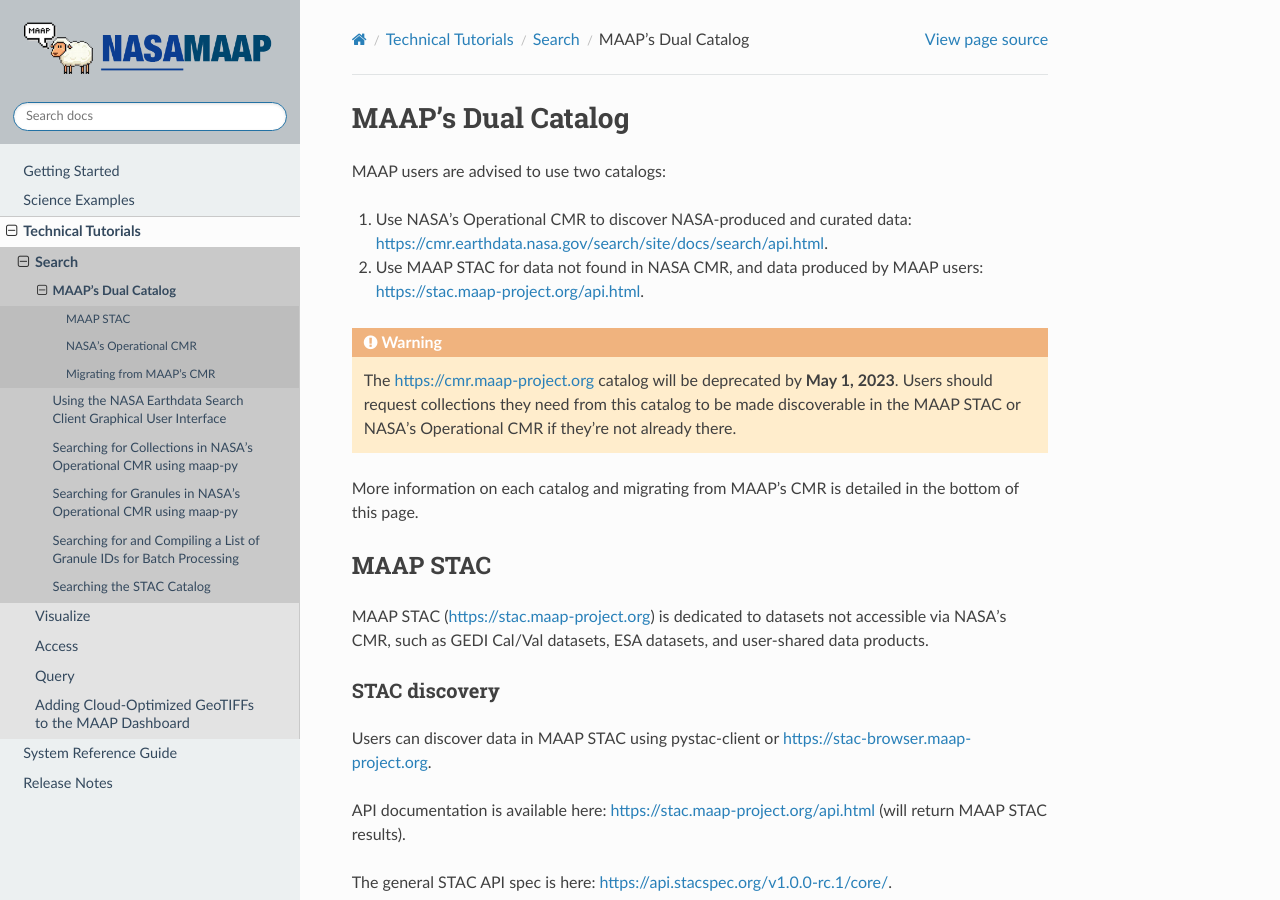
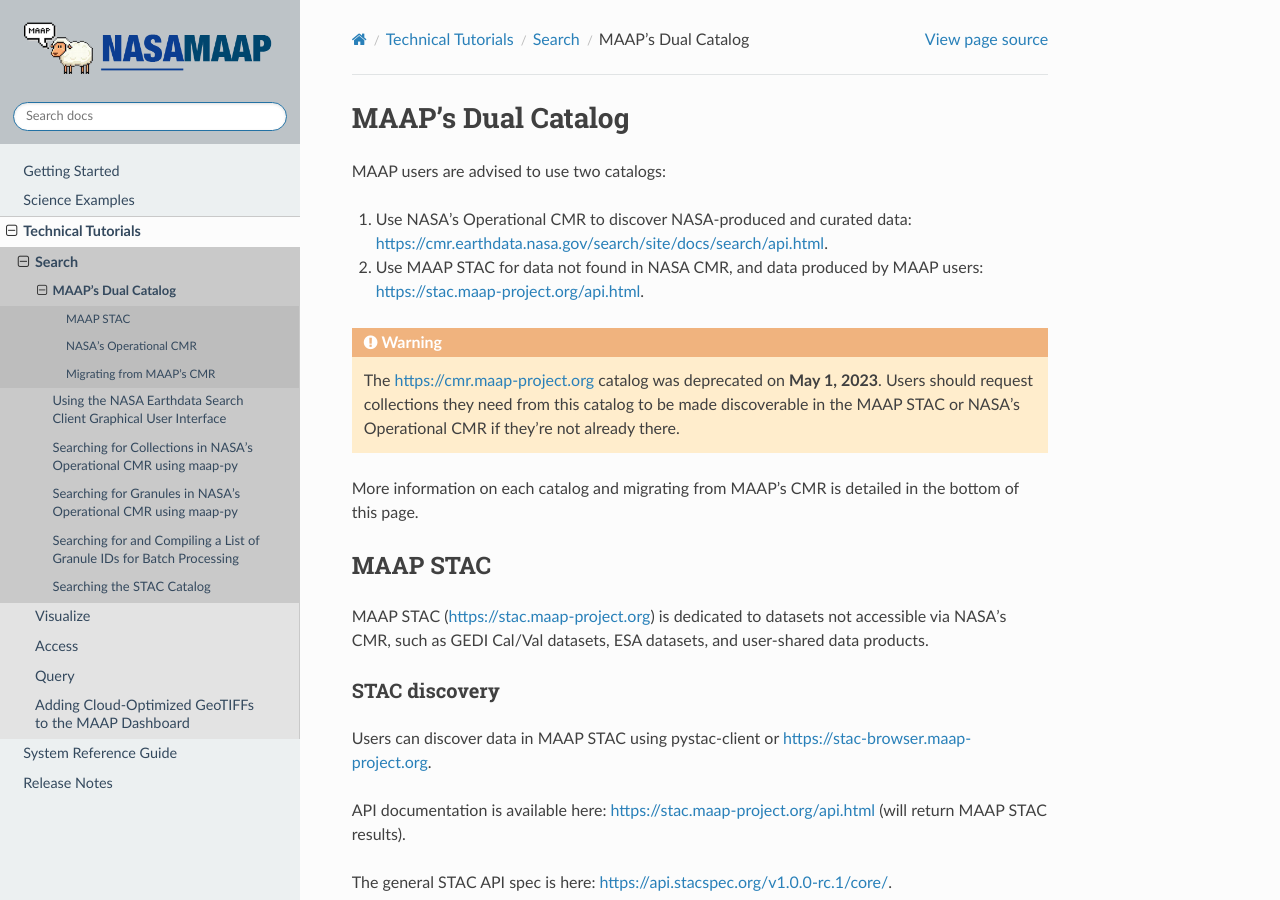
Before and after one commit to MAAP-Project/maap-documentation, a Sphinx documentation site: the page built from docs/source/technical_tutorials/search/catalog.rst, in a window 1280 px wide and 900 px high. Built offline with Sphinx 7.4.7 and the Read the Docs theme 2.0.0, drawn with Linux system fonts in a browser that asks for light colours; pages that are not in the unit, such as notebooks, are missing from menus.

Commit message:
chore: update wording

```diff
--- a/docs/source/technical_tutorials/search/catalog.rst
+++ b/docs/source/technical_tutorials/search/catalog.rst
@@ -7,7 +7,7 @@ MAAP users are advised to use two catalogs:
 2. Use MAAP STAC for data not found in NASA CMR, and data produced by MAAP users: https://stac.maap-project.org/api.html.
 
 .. warning::
-	The https://cmr.maap-project.org catalog will be deprecated by **May 1, 2023**. Users should request collections they need from this catalog to be made discoverable in the MAAP STAC or NASA's Operational CMR if they're not already there.
+	The https://cmr.maap-project.org catalog was deprecated on **May 1, 2023**. Users should request collections they need from this catalog to be made discoverable in the MAAP STAC or NASA's Operational CMR if they're not already there.
 
 More information on each catalog and migrating from MAAP's CMR is detailed in the bottom of this page.
 
```
